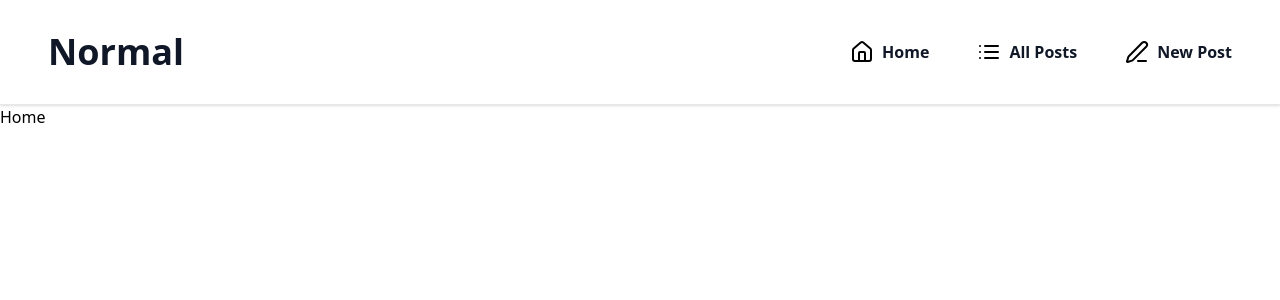
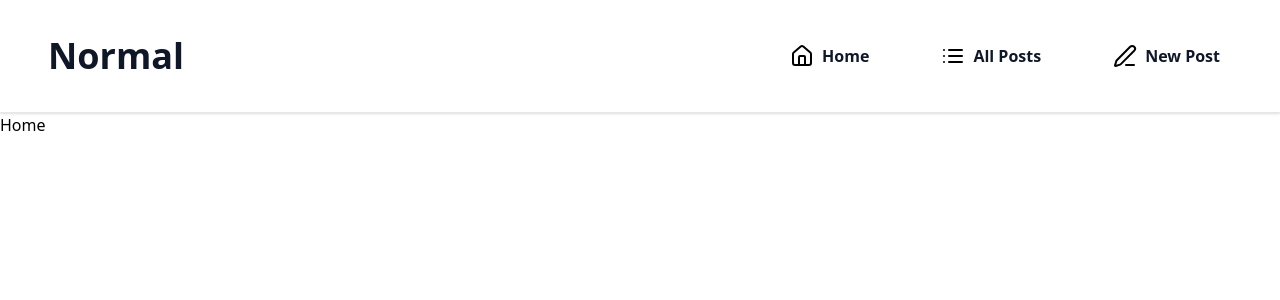
Before and after one commit to Mohfazam/Normal, a React (Vite) app in the folder Frontend/: page / in a window 1280 px wide. Shown: the top 300 px of the page. Built offline with nearby package versions, Linux system fonts and the light colour scheme.

Commit message:
Enhancements 1

```diff
--- a/Frontend/src/Components/Navbar.tsx
+++ b/Frontend/src/Components/Navbar.tsx
@@ -13,17 +13,17 @@ export const Navbar = () => {
 
 
         <div className="flex gap-12 items-center">
-          <div className="flex gap-2 items-center cursor-pointer" onClick={() => navigate("/")}>
+          <div className="flex gap-2 items-center cursor-pointer hover:bg-gray-100 p-[12px] hover:rounded-2xl" onClick={() => navigate("/")}>
             <House />
             <span className="text-gray-900 font-bold">Home</span>
           </div>
 
-          <div className="flex gap-2 items-center cursor-pointer" onClick={() => navigate("/allPosts")}>
+          <div className="flex gap-2 items-center cursor-pointer hover:bg-gray-100 p-[12px] hover:rounded-2xl" onClick={() => navigate("/allPosts")}>
             <List />
             <span className="text-gray-900 font-bold">All Posts</span>
           </div>
 
-          <div className="flex gap-2 items-center cursor-pointer" onClick={() => navigate("/newPost")}>
+          <div className="flex gap-2 items-center cursor-pointer hover:bg-gray-100 p-[12px] hover:rounded-2xl" onClick={() => navigate("/newPost")}>
             <PenLine />
             <span className="text-gray-900 font-bold">New Post</span>
           </div>
```
